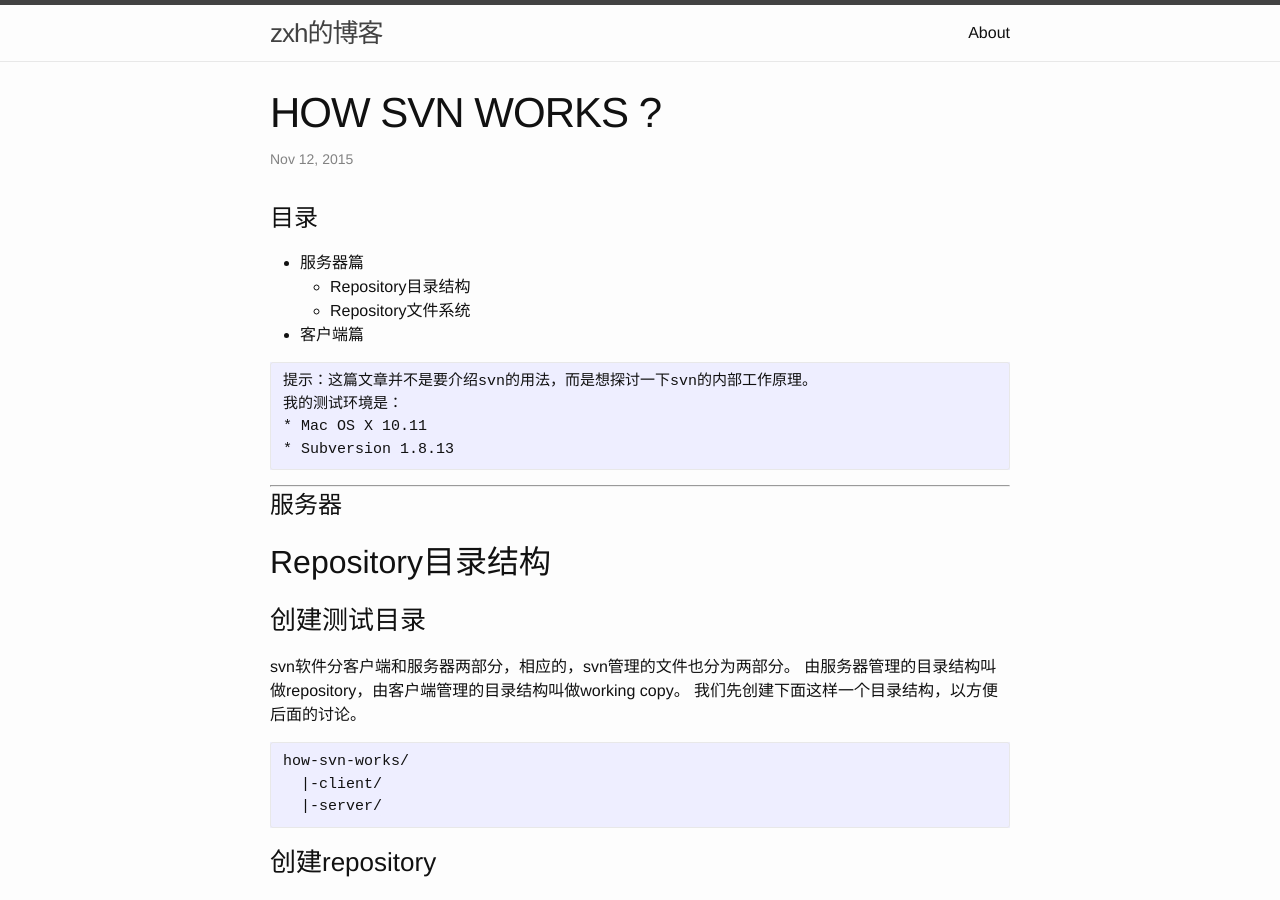
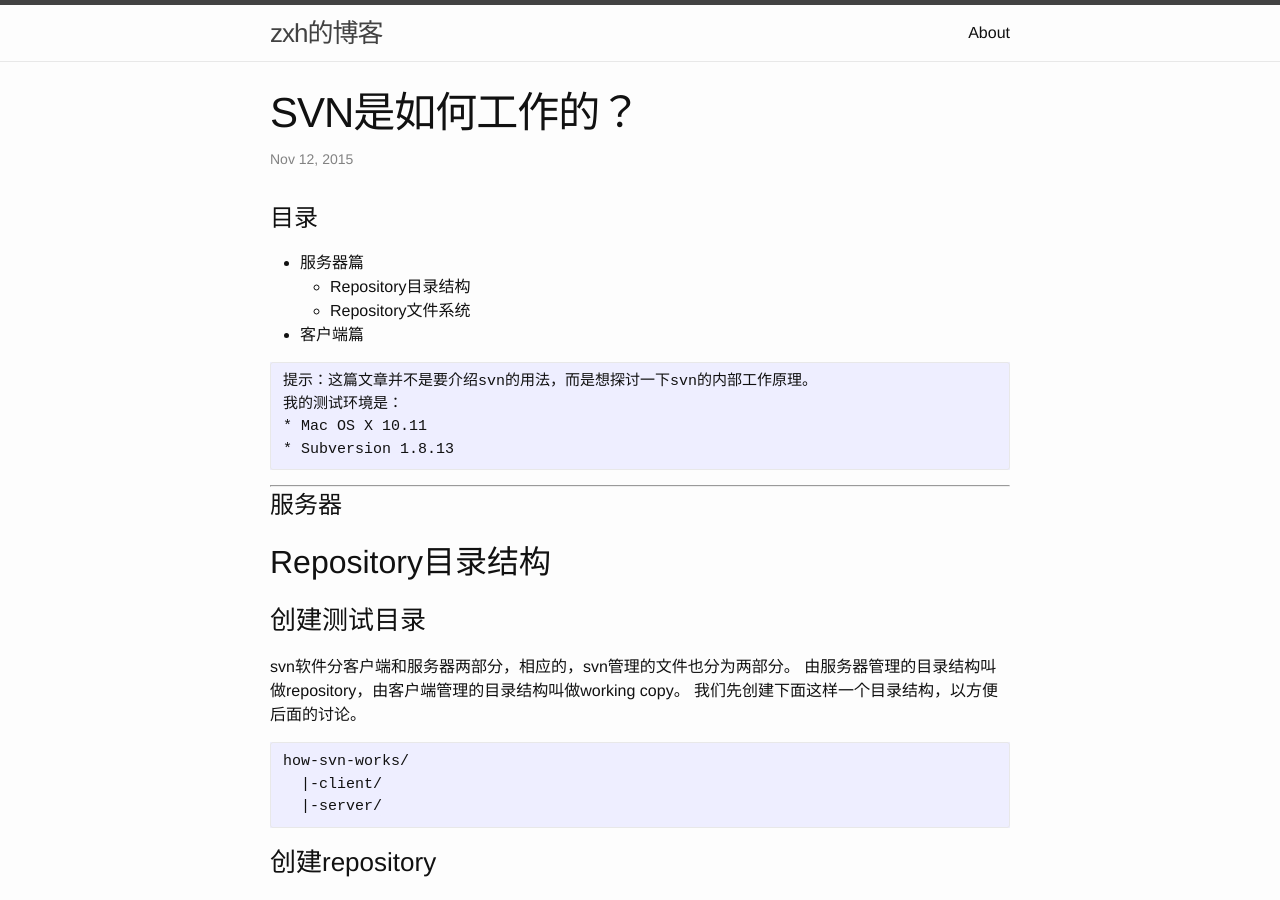
Before and after one commit to 777404/myblog, a Jekyll site: the page built from blog/_posts/2015-11-12-how-svn-works.md, in a window 1280 px wide and 900 px high. Built offline with Jekyll 4.4.1, drawn with Linux system fonts in a browser that asks for light colours; Markdown is read by kramdown in place of the engine named in the settings.

Commit message:
change title to Chinese

```diff
--- a/blog/_posts/2015-11-12-how-svn-works.md
+++ b/blog/_posts/2015-11-12-how-svn-works.md
@@ -1,6 +1,6 @@
 ---
 layout: post
-title:  "HOW SVN WORKS ?"
+title:  "SVN是如何工作的？"
 date:   2015-11-12
 ---
 
```
